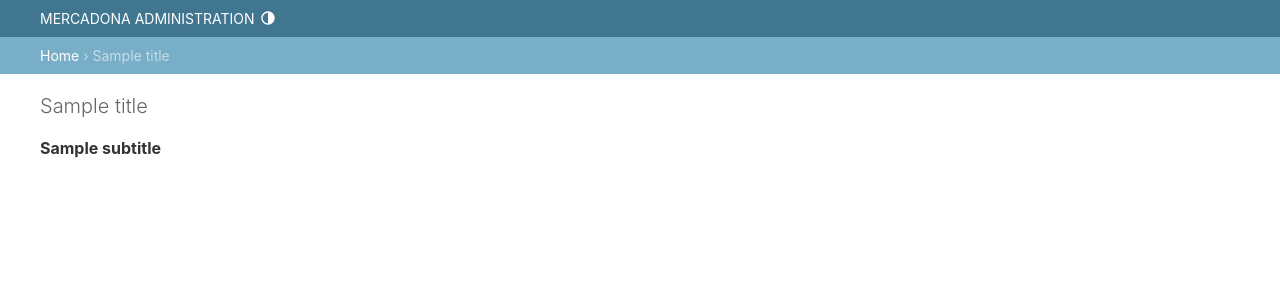
After one commit to TomQuez/projet_mercadona2, a Django app: template templates/admin/base_site.html in a window 1280 px wide. The commit adds this page. Shown: the top 300 px of the page. Run offline with Django 4.2, Linux system fonts and the light colour scheme; the template is opened without the code that fills it: most values are stand-ins (such as "Sample title", 1, 10 or a date in 2020).

Commit message:
ajout et modification template admin  base_site.html

```diff
--- a/mercadona_app/static/css/styles.css
+++ b/mercadona_app/static/css/styles.css
@@ -41,6 +41,6 @@ form{
 .btn-primary{
     background: linear-gradient(orange,yellow);
     border: 1px solid white;
-    color: red;
+    color:darkred;
     font-weight: 900;
 }
--- a/projet_mercadona/settings.py
+++ b/projet_mercadona/settings.py
@@ -58,7 +58,7 @@ ROOT_URLCONF = 'projet_mercadona.urls'
 TEMPLATES = [
     {
         'BACKEND': 'django.template.backends.django.DjangoTemplates',
-        'DIRS': [os.path.join(BASE_DIR,'templates')],
+        'DIRS': [os.path.join(BASE_DIR,'templates'),BASE_DIR/"templates"],
         'APP_DIRS': True,
         'OPTIONS': {
             'context_processors': [
--- /dev/null
+++ b/templates/admin/base_site.html
@@ -0,0 +1,12 @@
+{% extends "admin/base.html" %}
+
+{% block title %}{% if subtitle %}{{ subtitle }} | {% endif %}{{ title }} | {{ site_title|default:_('Django site admin') }}{% endblock %}
+
+{% block branding %}
+<div id="site-name"><a href="{% url 'admin:index' %}">MERCADONA ADMINISTRATION</a></div>
+{% if user.is_anonymous %}
+  {% include "admin/color_theme_toggle.html" %}
+{% endif %}
+{% endblock %}
+
+{% block nav-global %}{% endblock %}
```
